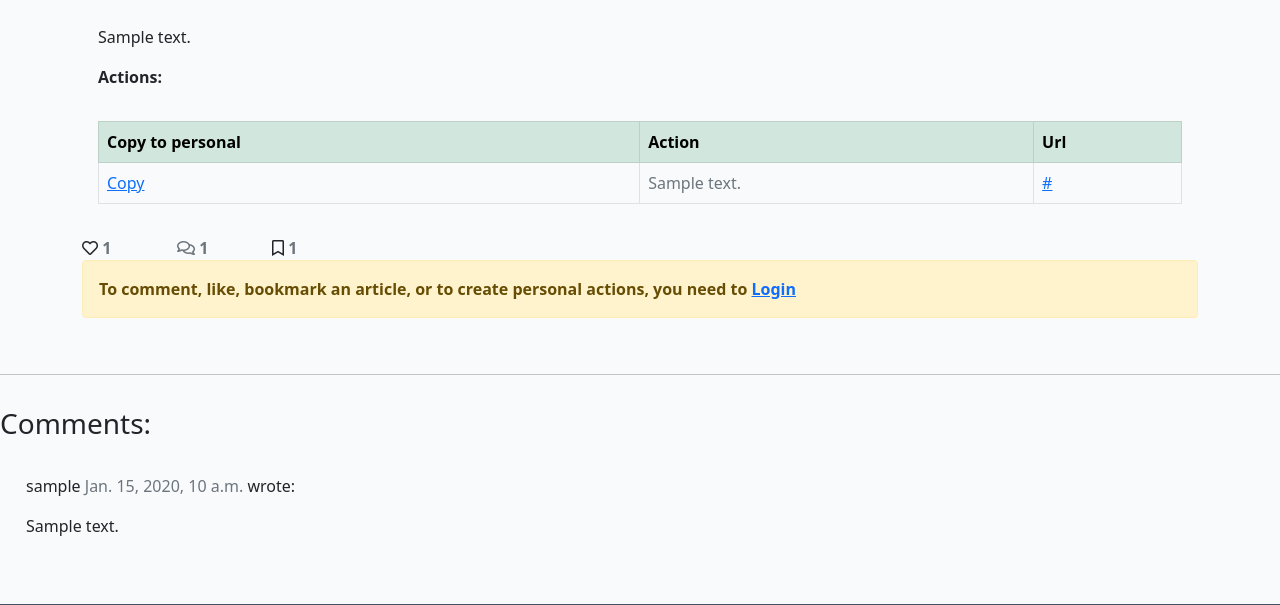
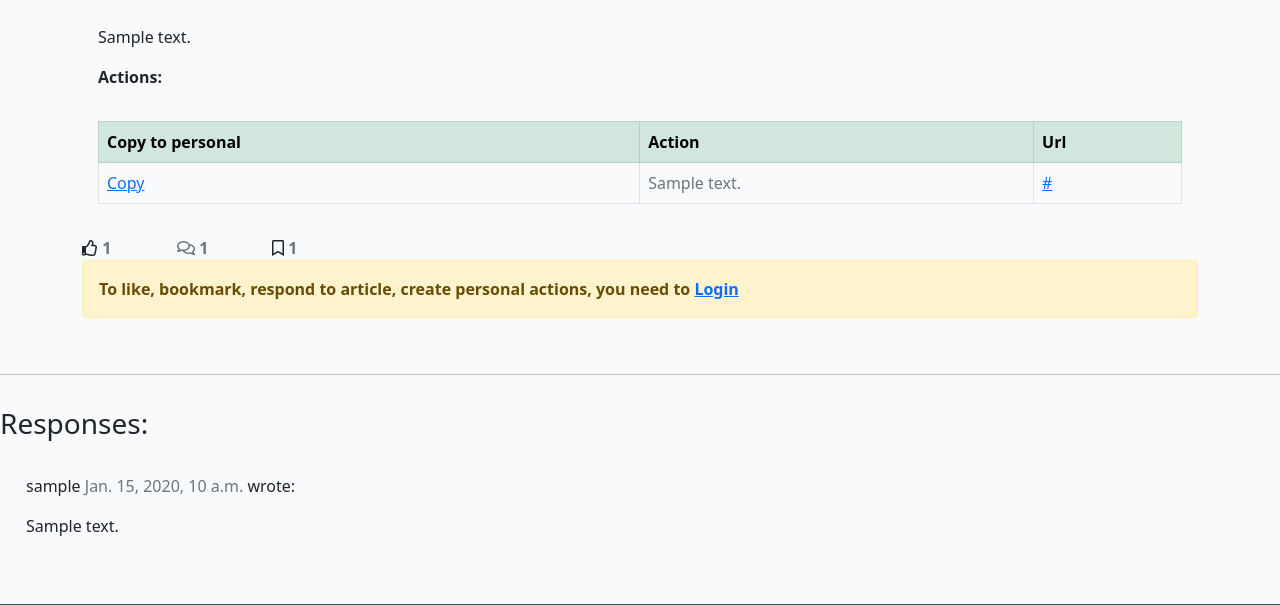
Before and after one commit to StephenWinters95/FLIT_Main_Ste, a Django app: a page that uses templates/article_detail.html in a window 1280 px wide. Shown: the part 347-952 px from the top of the page. Run offline with Django 3.2, Linux system fonts and the light colour scheme; tables that the repository leaves empty hold one stand-in row (values such as "Sample post"); some libraries are stand-ins or nearby versions.

Commit message:
Update icons and terminology Issue #36 Task 10

```diff
--- a/fp_blog/views.py
+++ b/fp_blog/views.py
@@ -1,6 +1,7 @@
 from django.shortcuts import render, get_object_or_404, reverse
 from django.views import generic, View
 from django.http import HttpResponseRedirect
+from django.contrib import messages
 from .models import Article, Comment, Action
 from .forms import CommentForm, UserCommentForm
 
@@ -26,8 +27,8 @@ class ArticleDetail(View):
 
         commented = False
         print('User ', self.request.user.id)
-        if article.comments.filter(id=self.request.user.id).exists():
-            print('Unapproved comments exist for this user!')
+        if article.comments.filter(id=self.request.user.id, approved=False).exists():
+            print('Unapproved responses exist for this user!')
             commented = True
 
         return render(
@@ -84,6 +85,7 @@ class ArticleDetail(View):
                     )
 
 # This is used when article is liked/unliked from within the article detail page
+# DMcC 16/11/23 this needs more work as lik/unlike has stopped working from detail page???
 class ArticleLike(View):
     def post(self, request, slug, *args, **kwargs):
         article = get_object_or_404(Article, slug=slug)
@@ -111,8 +113,10 @@ class ArticleBookmark(View):
         article = get_object_or_404(Article, slug=slug)
         if article.favourites.filter(id=request.user.id).exists():
             article.favourites.remove(request.user)
+            messages.add_message(request, messages.SUCCESS, "Article removed from your Reading List")
         else:
             article.favourites.add(request.user)
+            messages.add_message(request, messages.SUCCESS, "Article added to your Reading List")
         return HttpResponseRedirect(reverse('article_detail', args=[slug]))
 
 class ArticleComment(View):
--- a/fp_personal/views.py
+++ b/fp_personal/views.py
@@ -1,7 +1,7 @@
 from django.shortcuts import render, get_object_or_404, reverse, redirect
 from django.views import generic, View
 from django.http import HttpResponse, HttpResponseRedirect
-from django. contrib import messages
+from django.contrib import messages
 from django.contrib.auth.models import User
 from fp_blog.forms import ActionForm
 from fp_blog.models import Article, Action, Comment
--- a/templates/article_detail.html
+++ b/templates/article_detail.html
@@ -77,24 +77,26 @@
                                 {% csrf_token %}
                                 {% if liked %}
                                 <button type = "submit"  name="blogarticle_id" value = "{{article.slug}}" class="btn-like">
-                                <i class = "fas fa-heart" data-bs-toggle="tooltip" title="Like"></i></button>
+                                <!-- DMcC 16/11/23 Change heart button to thumbs-up -->
+                                <i class = "fas fa-thumbs-up" data-bs-toggle="tooltip" title="Like"></i></button>
                                 <span class="text-secondary">{{ article.number_of_likes }}</span>
                                 {% else %}
                                 <button type = "submit" name="blogarticle_id" value = "{{article.slug}}" class="btn-like">
-                                <i class = "far fa-heart" data-bs-toggle="tooltip" title="Like"></i></button>
+                                <!-- DMcC 16/11/23 Change heart button to thumbs-up -->
+                                <i class = "far fa-thumbs-up" data-bs-toggle="tooltip" title="Like"></i></button>
                                 <span class="text-secondary">{{ article.number_of_likes }}</span>
                                 {% endif %}
                             </form>
                             {% else %}
-                            <i class = "far fa-heart"></i>
+                            <i class = "far fa-thumbs-up"></i>
                             <span class="text-secondary">{{ article.number_of_likes }}</span>
                             {% endif %} <!-- end if user is authenticated -->
                         </strong>
                     </div> <!-- end div class col-1 -->
 
-                    <!-- functionality for comments -->
+                    <!-- functionality for comments/Responses -->
                     <div class="col-1">
-                        <strong class="text-secondary"><i class="far fa-comments" data-bs-toggle="tooltip" title="Comment"></i>
+                        <strong class="text-secondary"><i class="far fa-comments" data-bs-toggle="tooltip" title="Responses"></i>
                             <!-- Our total_comments variable goes before the closing strong tag -->
                             {{ article.number_of_valid_comments }}</strong>
                     </div> <!-- end div class col-1 -->
@@ -126,7 +128,7 @@
                 <div class="row"><strong>
                     {% if not user.is_authenticated %}
                     <div class="alert alert-warning" role="alert">
-                        To comment, like, bookmark an article, or to create personal actions, you need to <a href="{% url 'account_login' %}">Login</a>
+                        To like, bookmark, respond to article, create personal actions, you need to <a href="{% url 'account_login' %}">Login</a>
                     </div></strong>
                     {% endif %}
                 </div>
@@ -142,7 +144,7 @@
 
     <div class="row">
         <div class="col-md-8 card mb-4 mt-3 ">
-            <h3>Comments:</h3>
+            <h3>Responses:</h3>
             <div class="card-body">
                 <!-- We want a for loop inside the tags to iterate through each comment in comments -->
                 {% for comment in comments %}
@@ -166,7 +168,7 @@
             <div class="card-body">
                 {% if commented %}
                 <div class="alert alert-success" role="alert">
-                    Your comment is awaiting approval
+                    Your response is awaiting approval
                 </div>
                 {% else %}
                 <!-- Allow a authenticated user to leave a comment -->
@@ -185,4 +187,12 @@
     </div> <!-- end div class row -->
 </div> <!-- end div container -->
 
+<!-- DMcC 16/11/23 the following script needed to control tooltip display above the hovered element-->
+<script>
+    var tooltipTriggerList = [].slice.call(document.querySelectorAll('[data-bs-toggle="tooltip"]'))
+    var tooltipList = tooltipTriggerList.map(function (tooltipTriggerEl) {
+      return new bootstrap.Tooltip(tooltipTriggerEl)
+    })
+</script>
+
 {% endblock content %}
```
Also changed, not shown: templates/index.html (+18 -9 lines), templates/my_planner.html (+10 -1 lines).
